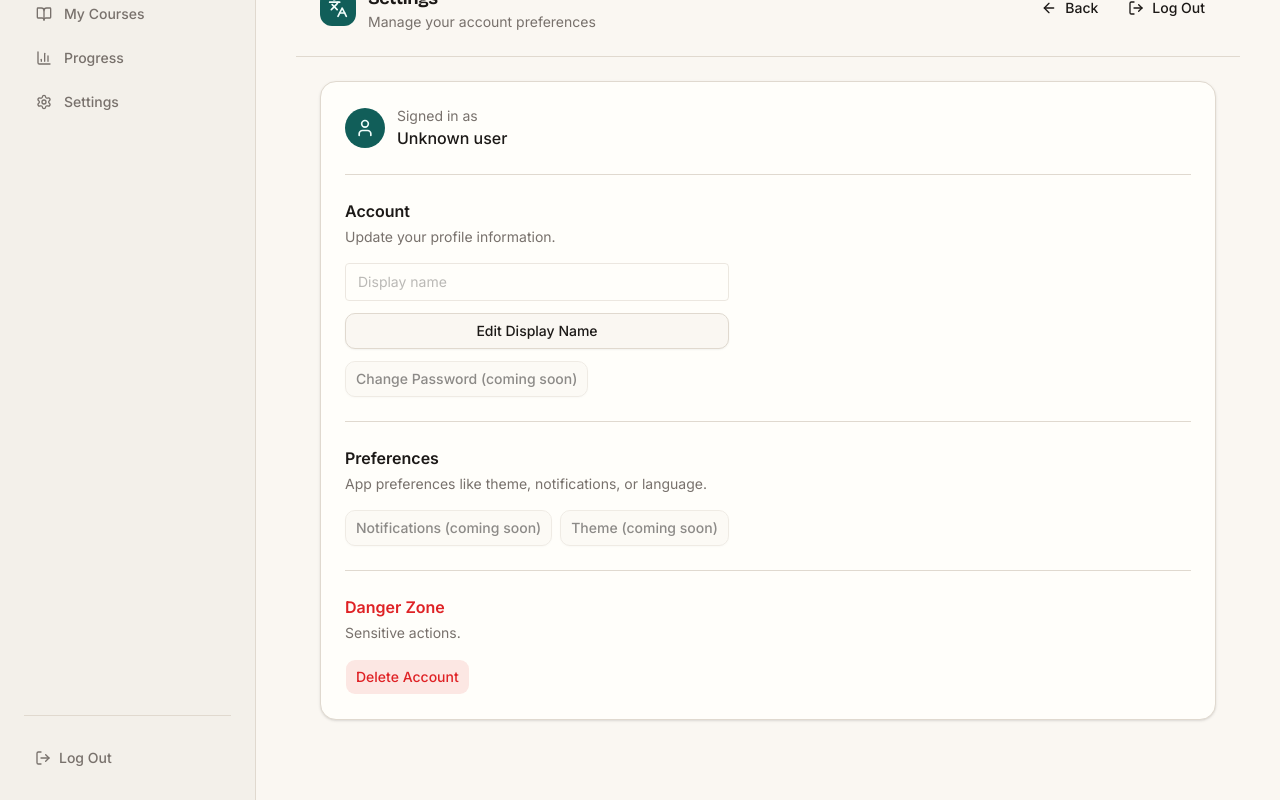
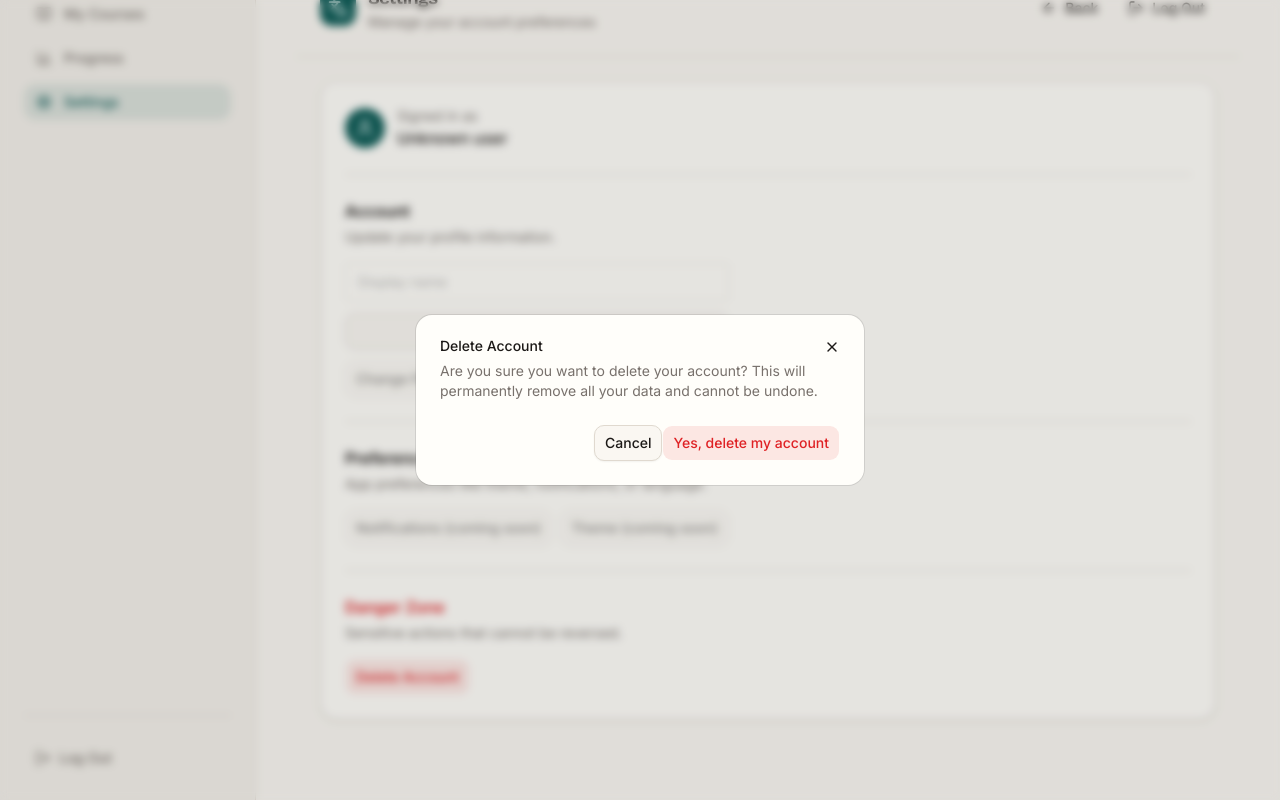
Before and after one commit to Language-Learning-Web-App/bilingual-language-learning-platform, a Next.js app: page /dashboard/settings in a window 1280 px wide. Both pictures are taken after a click on the button "Delete Account". Shown: the part 148-948 px from the top of the page. Built offline with nearby package versions, Linux system fonts and the light colour scheme; no server answers.

Commit message:
Fixed Settings, Verify Email, and Account deletion bugs.

```diff
--- a/app/dashboard/layout.tsx
+++ b/app/dashboard/layout.tsx
@@ -26,7 +26,7 @@ const navItems = [
   { href: "/dashboard", label: "Dashboard", icon: LayoutDashboard },
   { href: "/dashboard/courses", label: "My Courses", icon: BookOpen },
   { href: "/dashboard/progress", label: "Progress", icon: BarChart3 },
-  { href: "/settings", label: "Settings", icon: Settings },
+  { href: "/dashboard/settings", label: "Settings", icon: Settings },
 ];
 
 function SidebarContent({
--- a/app/dashboard/settings/page.tsx
+++ b/app/dashboard/settings/page.tsx
@@ -4,13 +4,22 @@ import Link from "next/link";
 import { useRouter } from "next/navigation";
 import { useState, useEffect } from "react";
 import { signOut, updateProfile, deleteUser } from "firebase/auth";
-import { auth } from "@/app/lib/firebase-config";
+import { doc, deleteDoc, collection, getDocs, writeBatch } from "firebase/firestore";
+import { auth, db } from "@/app/lib/firebase-config";
 
 import { updateUserProfile } from "@/app/lib/userProfileService";
 import { useUserProfile } from "@/app/context/UserProfileContext";
 
 import { Button } from "@/components/ui/button";
 import { Separator } from "@/components/ui/separator";
+import {
+  Dialog,
+  DialogContent,
+  DialogDescription,
+  DialogFooter,
+  DialogHeader,
+  DialogTitle,
+} from "@/components/ui/dialog";
 import { Languages, ArrowLeft, LogOut, User } from "lucide-react";
 
 export default function SettingsPage() {
@@ -21,6 +30,7 @@ export default function SettingsPage() {
   const [isEditing, setIsEditing] = useState(false);
   const [displayName, setDisplayName] = useState(user?.displayName || "");
   const [loading, setLoading] = useState(false);
+  const [showDeleteModal, setShowDeleteModal] = useState(false); // ✅ modal state
 
   useEffect(() => {
     if (user?.displayName) setDisplayName(user.displayName);
@@ -41,19 +51,11 @@ export default function SettingsPage() {
       alert("Display name cannot be empty");
       return;
     }
-
     try {
       setLoading(true);
-
-      // 1. Update Firebase Auth
       await updateProfile(user, { displayName });
-
-      // 2. Update Firestore
       await updateUserProfile(user.uid, { name: displayName });
-
-      // 3. Refresh context
       await refreshProfile();
-
       setIsEditing(false);
     } catch (err) {
       console.error("Error updating display name:", err);
@@ -66,31 +68,72 @@ export default function SettingsPage() {
   const handleDeleteAccount = async () => {
     if (!user) return;
 
-    const confirmDelete = confirm(
-      "Are you sure you want to delete your account? This cannot be undone."
-    );
-    if (!confirmDelete) return;
-
     try {
       setLoading(true);
+      const uid = user.uid;
+      const batch = writeBatch(db);
+
+
+      batch.delete(doc(db, "users", uid));
+      await batch.commit();
+
+
+      const activitySnap = await getDocs(collection(db, "users", uid, "activity"));
+      const subBatch = writeBatch(db);
+      activitySnap.forEach((d) => subBatch.delete(d.ref));
+      await subBatch.commit();
+
+
       await deleteUser(user);
-      alert("Account deleted successfully");
-      router.replace("/sign-up");
+
+      localStorage.clear();
+
+      router.replace("/#");
     } catch (err: any) {
       console.error("Error deleting account:", err);
       if (err.code === "auth/requires-recent-login") {
         alert("Please log in again before deleting your account.");
         router.replace("/sign-in");
       } else {
-        alert("Failed to delete account");
+        alert("Failed to delete account. Please try again.");
       }
     } finally {
       setLoading(false);
+      setShowDeleteModal(false);
     }
   };
 
   return (
     <div className="min-h-screen bg-background">
+      {/* Delete Confirmation Modal */}
+      <Dialog open={showDeleteModal} onOpenChange={setShowDeleteModal}>
+        <DialogContent>
+          <DialogHeader>
+            <DialogTitle>Delete Account</DialogTitle>
+            <DialogDescription>
+              Are you sure you want to delete your account? This will permanently
+              remove all your data and cannot be undone.
+            </DialogDescription>
+          </DialogHeader>
+          <DialogFooter className="gap-2 sm:gap-0">
+            <Button
+              variant="outline"
+              onClick={() => setShowDeleteModal(false)}
+              disabled={loading}
+            >
+              Cancel
+            </Button>
+            <Button
+              variant="destructive"
+              onClick={handleDeleteAccount}
+              disabled={loading}
+            >
+              {loading ? "Deleting..." : "Yes, delete my account"}
+            </Button>
+          </DialogFooter>
+        </DialogContent>
+      </Dialog>
+
       {/* Header */}
       <header className="border-b">
         <div className="mx-auto flex max-w-5xl items-center justify-between p-6">
@@ -110,7 +153,7 @@ export default function SettingsPage() {
 
           <div className="flex items-center gap-2">
             <Button asChild variant="ghost" className="gap-2">
-              <Link href="/sign-up">
+              <Link href="/dashboard">
                 <ArrowLeft className="h-4 w-4" />
                 Back
               </Link>
@@ -159,11 +202,7 @@ export default function SettingsPage() {
 
               {isEditing ? (
                 <div className="flex gap-2">
-                  <Button
-                    variant="outline"
-                    onClick={handleChangeDisplayName}
-                    disabled={loading}
-                  >
+                  <Button variant="outline" onClick={handleChangeDisplayName} disabled={loading}>
                     Save
                   </Button>
                   <Button
@@ -178,11 +217,7 @@ export default function SettingsPage() {
                   </Button>
                 </div>
               ) : (
-                <Button
-                  variant="outline"
-                  onClick={() => setIsEditing(true)}
-                  disabled={loading}
-                >
+                <Button variant="outline" onClick={() => setIsEditing(true)} disabled={loading}>
                   Edit Display Name
                 </Button>
               )}
@@ -222,13 +257,14 @@ export default function SettingsPage() {
               Danger Zone
             </h2>
             <p className="mt-1 text-sm text-muted-foreground">
-              Sensitive actions.
+              Sensitive actions that cannot be reversed.
             </p>
 
             <div className="mt-4">
+              {/* ✅ Opens modal instead of confirm() */}
               <Button
                 variant="destructive"
-                onClick={handleDeleteAccount}
+                onClick={() => setShowDeleteModal(true)}
                 disabled={loading}
               >
                 Delete Account
--- a/app/sign-up/page.tsx
+++ b/app/sign-up/page.tsx
@@ -68,7 +68,10 @@ export default function SignUpPage() {
         displayName: `${firstName} ${lastName}`.trim(),
       });
 
-      await sendEmailVerification(cred.user);
+      await sendEmailVerification(cred.user, {
+        url: `${window.location.origin}/dashboard`,
+        handleCodeInApp: false,
+      });
 
       alert("Verification email sent! Please check your inbox.");
       router.push("/verify-email");
--- a/app/verify-email/page.tsx
+++ b/app/verify-email/page.tsx
@@ -8,79 +8,75 @@ import { Button } from "@/components/ui/button";
 
 export default function VerifyEmailPage() {
   const [emailSent, setEmailSent] = useState(false);
-  const [loading, setLoading] = useState(false);
   const router = useRouter();
   const user = auth.currentUser;
 
-  // Check verification status
-  const checkVerification = async () => {
-    if (user) {
-      setLoading(true);
-      try {
-        await reload(user); // Refresh the user object from Firebase
+  useEffect(() => {
+    if (!user) {
+      router.replace("/sign-in");
+      return;
+    }
     if (user.emailVerified) {
       router.replace("/dashboard");
-        } else {
-          alert("Email not verified yet. Please check your inbox or spam folder.");
+      return;
+    }
+  }, [router, user]);
+
+  useEffect(() => {
+    if (!user) return;
+
+    const handleVisibilityChange = async () => {
+      if (document.visibilityState === "visible") {
+        try {
+          await reload(user);
+          if (user.emailVerified) {
+            router.replace("/dashboard");
           }
         } catch (err) {
-        console.error("Error checking verification:", err);
-      } finally {
-        setLoading(false);
+          console.error("Visibility check failed:", err);
         }
       }
     };
 
-  useEffect(() => {
-    if (!user) {
-      router.replace("/sign-in");
-    } else if (user.emailVerified) {
-      router.replace("/dashboard");
-    }
-  }, [router, user]);
+    document.addEventListener("visibilitychange", handleVisibilityChange);
+    return () => document.removeEventListener("visibilitychange", handleVisibilityChange);
+  }, [user, router]);
 
   const handleResend = async () => {
-    if (user) {
+    if (!user) return;
     try {
       await sendEmailVerification(user, {
-          url: `${globalThis.location.origin}/verify-email`, // redirect after verification
+        url: `${window.location.origin}/dashboard`,
+        handleCodeInApp: false,
       });
       setEmailSent(true);
     } catch (err) {
-        console.error("Failed to send verification email:", err);
+      console.error("Failed to resend verification email:", err);
       alert("Could not send verification email. Try again later.");
-      }
     }
   };
 
   return (
-    <div className="flex flex-col items-center justify-center min-h-screen bg-background">
-      <h1 className="text-2xl font-bold mb-4">Verify Your Email</h1>
-      <p className="mb-6 text-center text-muted-foreground">
-        You need to verify your email before accessing the dashboard. If you don't see the email, check your Spam or Promotions folder.
+    <div className="flex flex-col items-center justify-center min-h-screen bg-background px-4">
+      <div className="w-full max-w-md rounded-xl border bg-card p-8 shadow-sm text-center">
+        <h1 className="text-2xl font-bold mb-2">Verify Your Email</h1>
+        <p className="text-muted-foreground text-sm mb-6">
+          A verification link was sent to <strong>{user?.email}</strong>.
+          Click the link and you'll be taken straight to your dashboard.
         </p>
 
-      <Button onClick={handleResend} disabled={emailSent}>
+        <Button onClick={handleResend} disabled={emailSent} className="w-full">
           {emailSent ? "Verification Email Sent!" : "Resend Verification Email"}
-      </Button>
-
-      {/* Button to refresh verification status */}
-      <Button
-        variant="outline"
-        className="mt-4"
-        onClick={checkVerification}
-        disabled={loading}
-      >
-        {loading ? "Checking..." : "I've Verified My Email"}
         </Button>
 
         <Button
           variant="destructive"
-        className="mt-4"
+          className="mt-3 w-full"
           onClick={() => auth.signOut().then(() => router.replace("/sign-in"))}
         >
           Sign Out
         </Button>
       </div>
+    </div>
   );
 }
--- a/components/ui/button.tsx
+++ b/components/ui/button.tsx
@@ -5,25 +5,32 @@ import { Slot } from "radix-ui"
 import { cn } from "@/app/lib/utils"
 
 const buttonVariants = cva(
-  "focus-visible:border-ring focus-visible:ring-ring/50 aria-invalid:ring-destructive/20 dark:aria-invalid:ring-destructive/40 aria-invalid:border-destructive dark:aria-invalid:border-destructive/50 rounded-md border border-transparent bg-clip-padding text-sm font-medium focus-visible:ring-3 aria-invalid:ring-3 [&_svg:not([class*='size-'])]:size-4 inline-flex items-center justify-center whitespace-nowrap transition-all disabled:pointer-events-none disabled:opacity-50 [&_svg]:pointer-events-none shrink-0 [&_svg]:shrink-0 outline-none group/button select-none",
+  "group/button inline-flex shrink-0 items-center justify-center rounded-md border border-transparent bg-clip-padding text-sm font-medium whitespace-nowrap transition-all outline-none select-none focus-visible:border-ring focus-visible:ring-3 focus-visible:ring-ring/50 active:not-aria-[haspopup]:translate-y-px disabled:pointer-events-none disabled:opacity-50 aria-invalid:border-destructive aria-invalid:ring-3 aria-invalid:ring-destructive/20 dark:aria-invalid:border-destructive/50 dark:aria-invalid:ring-destructive/40 [&_svg]:pointer-events-none [&_svg]:shrink-0 [&_svg:not([class*='size-'])]:size-4",
   {
     variants: {
       variant: {
         default: "bg-primary text-primary-foreground hover:bg-primary/80",
-        outline: "border-border bg-background hover:bg-muted hover:text-foreground dark:bg-input/30 dark:border-input dark:hover:bg-input/50 aria-expanded:bg-muted aria-expanded:text-foreground shadow-xs",
-        secondary: "bg-secondary text-secondary-foreground hover:bg-secondary/80 aria-expanded:bg-secondary aria-expanded:text-secondary-foreground",
-        ghost: "hover:bg-muted hover:text-foreground dark:hover:bg-muted/50 aria-expanded:bg-muted aria-expanded:text-foreground",
-        destructive: "bg-destructive/10 hover:bg-destructive/20 focus-visible:ring-destructive/20 dark:focus-visible:ring-destructive/40 dark:bg-destructive/20 text-destructive focus-visible:border-destructive/40 dark:hover:bg-destructive/30",
+        outline:
+          "border-border bg-background shadow-xs hover:bg-muted hover:text-foreground aria-expanded:bg-muted aria-expanded:text-foreground dark:border-input dark:bg-input/30 dark:hover:bg-input/50",
+        secondary:
+          "bg-secondary text-secondary-foreground hover:bg-secondary/80 aria-expanded:bg-secondary aria-expanded:text-secondary-foreground",
+        ghost:
+          "hover:bg-muted hover:text-foreground aria-expanded:bg-muted aria-expanded:text-foreground dark:hover:bg-muted/50",
+        destructive:
+          "bg-destructive/10 text-destructive hover:bg-destructive/20 focus-visible:border-destructive/40 focus-visible:ring-destructive/20 dark:bg-destructive/20 dark:hover:bg-destructive/30 dark:focus-visible:ring-destructive/40",
         link: "text-primary underline-offset-4 hover:underline",
       },
       size: {
-        default: "h-9 gap-1.5 px-2.5 in-data-[slot=button-group]:rounded-md has-data-[icon=inline-end]:pr-2 has-data-[icon=inline-start]:pl-2",
+        default:
+          "h-9 gap-1.5 px-2.5 in-data-[slot=button-group]:rounded-md has-data-[icon=inline-end]:pr-2 has-data-[icon=inline-start]:pl-2",
         xs: "h-6 gap-1 rounded-[min(var(--radius-md),8px)] px-2 text-xs in-data-[slot=button-group]:rounded-md has-data-[icon=inline-end]:pr-1.5 has-data-[icon=inline-start]:pl-1.5 [&_svg:not([class*='size-'])]:size-3",
         sm: "h-8 gap-1 rounded-[min(var(--radius-md),10px)] px-2.5 in-data-[slot=button-group]:rounded-md has-data-[icon=inline-end]:pr-1.5 has-data-[icon=inline-start]:pl-1.5",
-        lg: "h-10 gap-1.5 px-2.5 has-data-[icon=inline-end]:pr-3 has-data-[icon=inline-start]:pl-3",
+        lg: "h-10 gap-1.5 px-2.5 has-data-[icon=inline-end]:pr-2 has-data-[icon=inline-start]:pl-2",
         icon: "size-9",
-        "icon-xs": "size-6 rounded-[min(var(--radius-md),8px)] in-data-[slot=button-group]:rounded-md [&_svg:not([class*='size-'])]:size-3",
-        "icon-sm": "size-8 rounded-[min(var(--radius-md),10px)] in-data-[slot=button-group]:rounded-md",
+        "icon-xs":
+          "size-6 rounded-[min(var(--radius-md),8px)] in-data-[slot=button-group]:rounded-md [&_svg:not([class*='size-'])]:size-3",
+        "icon-sm":
+          "size-8 rounded-[min(var(--radius-md),10px)] in-data-[slot=button-group]:rounded-md",
         "icon-lg": "size-10",
       },
     },
--- /dev/null
+++ b/components/ui/dialog.tsx
@@ -0,0 +1,165 @@
+"use client"
+
+import * as React from "react"
+import { Dialog as DialogPrimitive } from "radix-ui"
+
+import { cn } from "@/app/lib/utils"
+import { Button } from "@/components/ui/button"
+import { XIcon } from "lucide-react"
+
+function Dialog({
+  ...props
+}: React.ComponentProps<typeof DialogPrimitive.Root>) {
+  return <DialogPrimitive.Root data-slot="dialog" {...props} />
+}
+
+function DialogTrigger({
+  ...props
+}: React.ComponentProps<typeof DialogPrimitive.Trigger>) {
+  return <DialogPrimitive.Trigger data-slot="dialog-trigger" {...props} />
+}
+
+function DialogPortal({
+  ...props
+}: React.ComponentProps<typeof DialogPrimitive.Portal>) {
+  return <DialogPrimitive.Portal data-slot="dialog-portal" {...props} />
+}
+
+function DialogClose({
+  ...props
+}: React.ComponentProps<typeof DialogPrimitive.Close>) {
+  return <DialogPrimitive.Close data-slot="dialog-close" {...props} />
+}
+
+function DialogOverlay({
+  className,
+  ...props
+}: React.ComponentProps<typeof DialogPrimitive.Overlay>) {
+  return (
+    <DialogPrimitive.Overlay
+      data-slot="dialog-overlay"
+      className={cn(
+        "fixed inset-0 isolate z-50 bg-black/10 duration-100 supports-backdrop-filter:backdrop-blur-xs data-open:animate-in data-open:fade-in-0 data-closed:animate-out data-closed:fade-out-0",
+        className
+      )}
+      {...props}
+    />
+  )
+}
+
+function DialogContent({
+  className,
+  children,
+  showCloseButton = true,
+  ...props
+}: React.ComponentProps<typeof DialogPrimitive.Content> & {
+  showCloseButton?: boolean
+}) {
+  return (
+    <DialogPortal>
+      <DialogOverlay />
+      <DialogPrimitive.Content
+        data-slot="dialog-content"
+        className={cn(
+          "fixed top-1/2 left-1/2 z-50 grid w-full max-w-[calc(100%-2rem)] -translate-x-1/2 -translate-y-1/2 gap-6 rounded-xl bg-popover p-6 text-sm text-popover-foreground ring-1 ring-foreground/10 duration-100 outline-none sm:max-w-md data-open:animate-in data-open:fade-in-0 data-open:zoom-in-95 data-closed:animate-out data-closed:fade-out-0 data-closed:zoom-out-95",
+          className
+        )}
+        {...props}
+      >
+        {children}
+        {showCloseButton && (
+          <DialogPrimitive.Close data-slot="dialog-close" asChild>
+            <Button
+              variant="ghost"
+              className="absolute top-4 right-4"
+              size="icon-sm"
+            >
+              <XIcon
+              />
+              <span className="sr-only">Close</span>
+            </Button>
+          </DialogPrimitive.Close>
+        )}
+      </DialogPrimitive.Content>
+    </DialogPortal>
+  )
+}
+
+function DialogHeader({ className, ...props }: React.ComponentProps<"div">) {
+  return (
+    <div
+      data-slot="dialog-header"
+      className={cn("flex flex-col gap-2", className)}
+      {...props}
+    />
+  )
+}
+
+function DialogFooter({
+  className,
+  showCloseButton = false,
+  children,
+  ...props
+}: React.ComponentProps<"div"> & {
+  showCloseButton?: boolean
+}) {
+  return (
+    <div
+      data-slot="dialog-footer"
+      className={cn(
+        "flex flex-col-reverse gap-2 sm:flex-row sm:justify-end",
+        className
+      )}
+      {...props}
+    >
+      {children}
+      {showCloseButton && (
+        <DialogPrimitive.Close asChild>
+          <Button variant="outline">Close</Button>
+        </DialogPrimitive.Close>
+      )}
+    </div>
+  )
+}
+
+function DialogTitle({
+  className,
+  ...props
+}: React.ComponentProps<typeof DialogPrimitive.Title>) {
+  return (
+    <DialogPrimitive.Title
+      data-slot="dialog-title"
+      className={cn("leading-none font-medium", className)}
+      {...props}
+    />
+  )
+}
+
+function DialogDescription({
+  className,
+  ...props
+}: React.ComponentProps<typeof DialogPrimitive.Description>) {
+  return (
+    <DialogPrimitive.Description
+      data-slot="dialog-description"
+      className={cn(
+        "text-sm text-muted-foreground *:[a]:underline *:[a]:underline-offset-3 *:[a]:hover:text-foreground",
+        className
+      )}
+      {...props}
+    />
+  )
+}
+
+export {
+  Dialog,
+  DialogClose,
+  DialogContent,
+  DialogDescription,
+  DialogFooter,
+  DialogHeader,
+  DialogOverlay,
+  DialogPortal,
+  DialogTitle,
+  DialogTrigger,
+}
```
Lines whose indentation alone changed are shown as unchanged.
